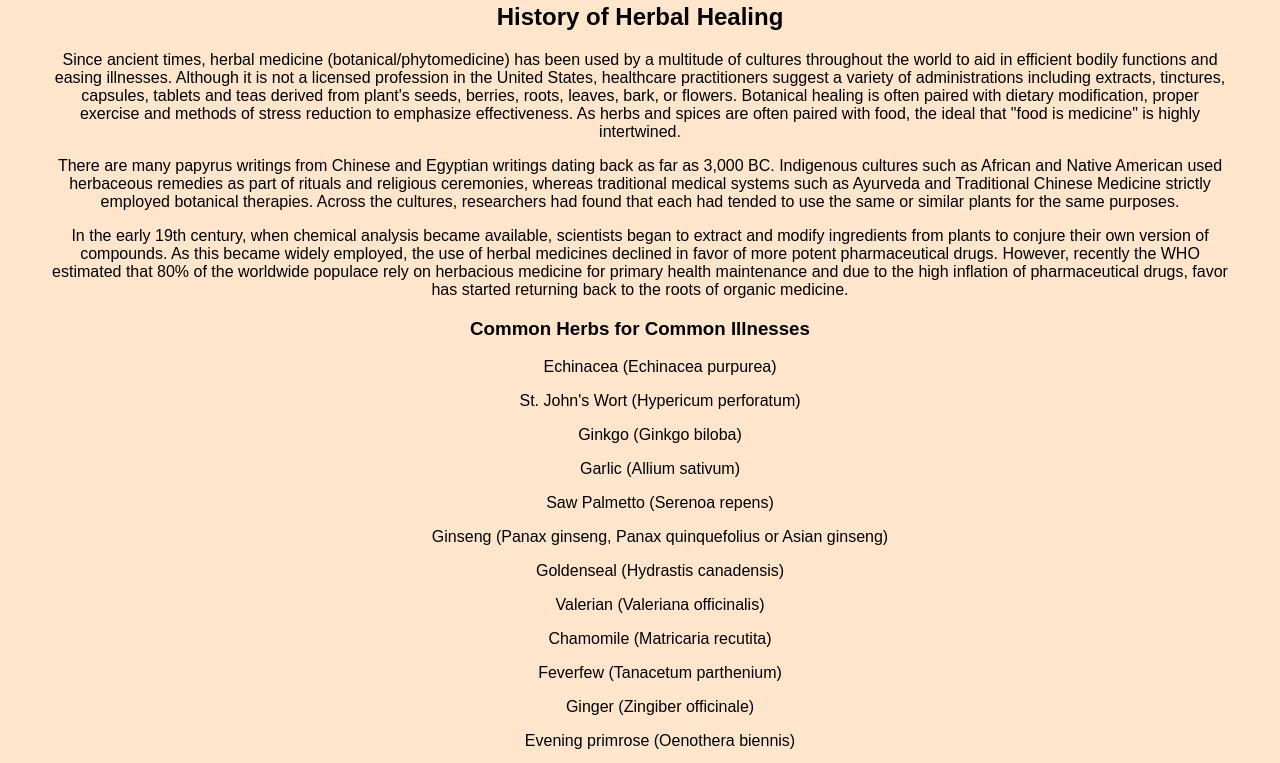
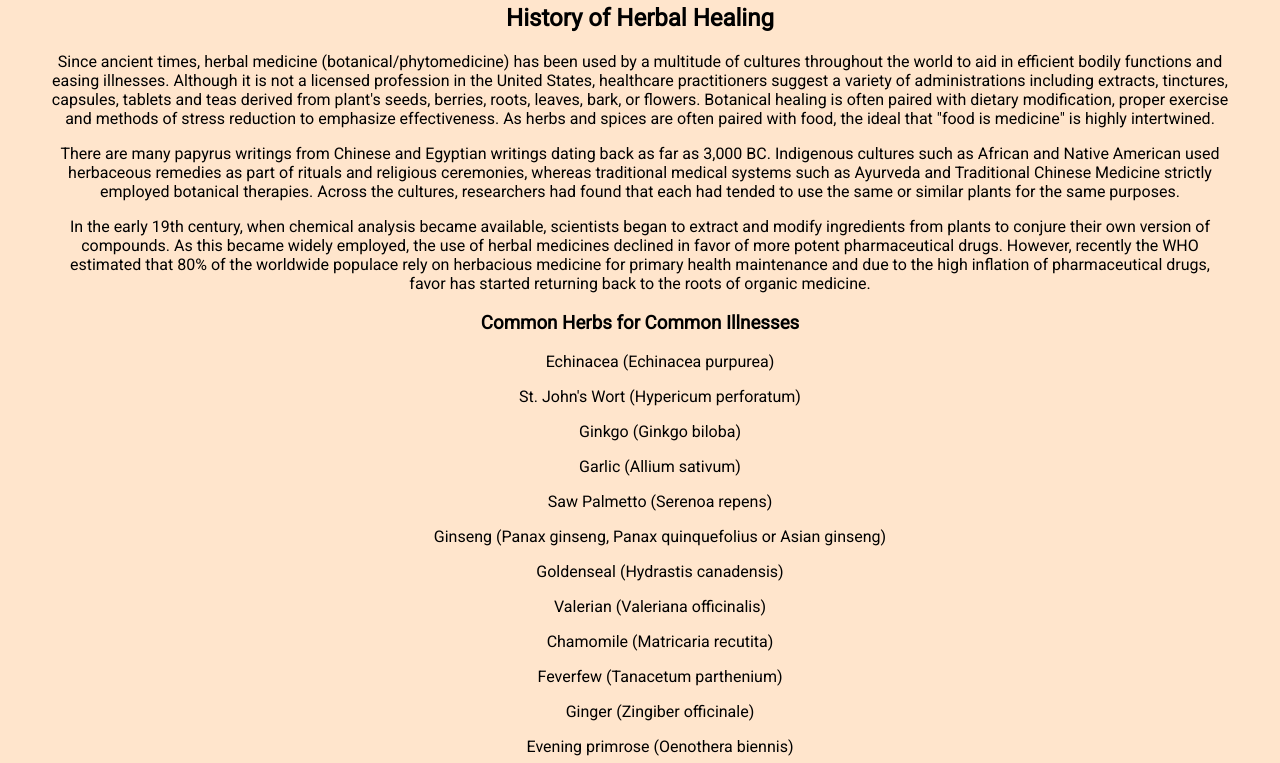
Before and after one commit to lauryngaffney/Static-Site, a plain HTML site: page index.html in a window 1280 px wide. Shown: the part 101-864 px from the top of the page. Drawn offline with Linux system fonts and the light colour scheme.

Commit message:
Add files via upload

```diff
--- a/css/styles.css
+++ b/css/styles.css
@@ -1,3 +1,5 @@
+@import url('https://fonts.googleapis.com/css?family=Roboto');
+
 *	{
 	box-sizing: border-box;
 }
@@ -13,7 +15,8 @@ body	{
 	margin: 0 auto;
 	padding: 0 auto;
 	text-align: center;
-	font-family: Arial;
+	font-family: 'Roboto', sans-serif;
+
 }
 .container{
 	width: 70%;
@@ -159,9 +162,12 @@ ul {
 
 #primary_nav_wrap ul li.current-menu-item
 {
-	background:#ddd
+	background:#ddd;
 }
-
+#primary_nav_wrap ul li
+{
+	transition: 0.5s;
+}
 #primary_nav_wrap ul li:hover
 {
 	background:#f6f6f6
```
